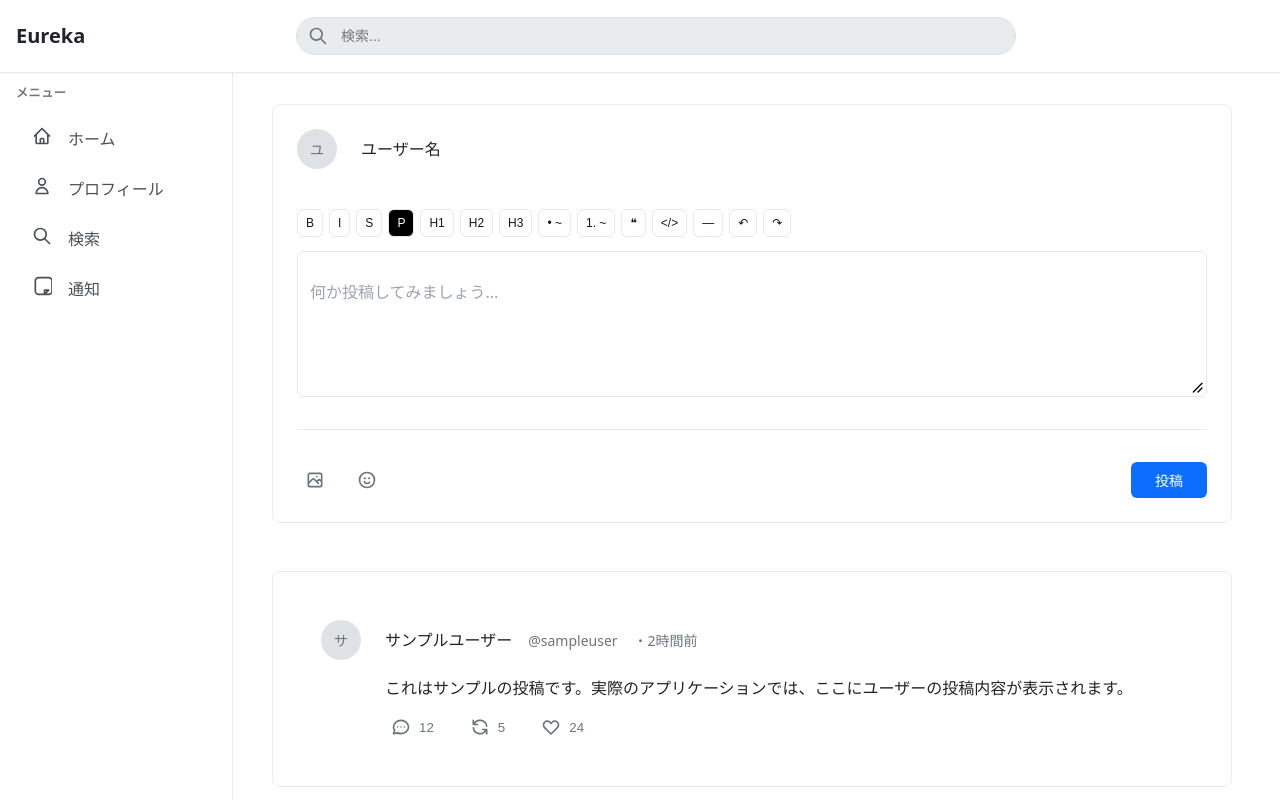
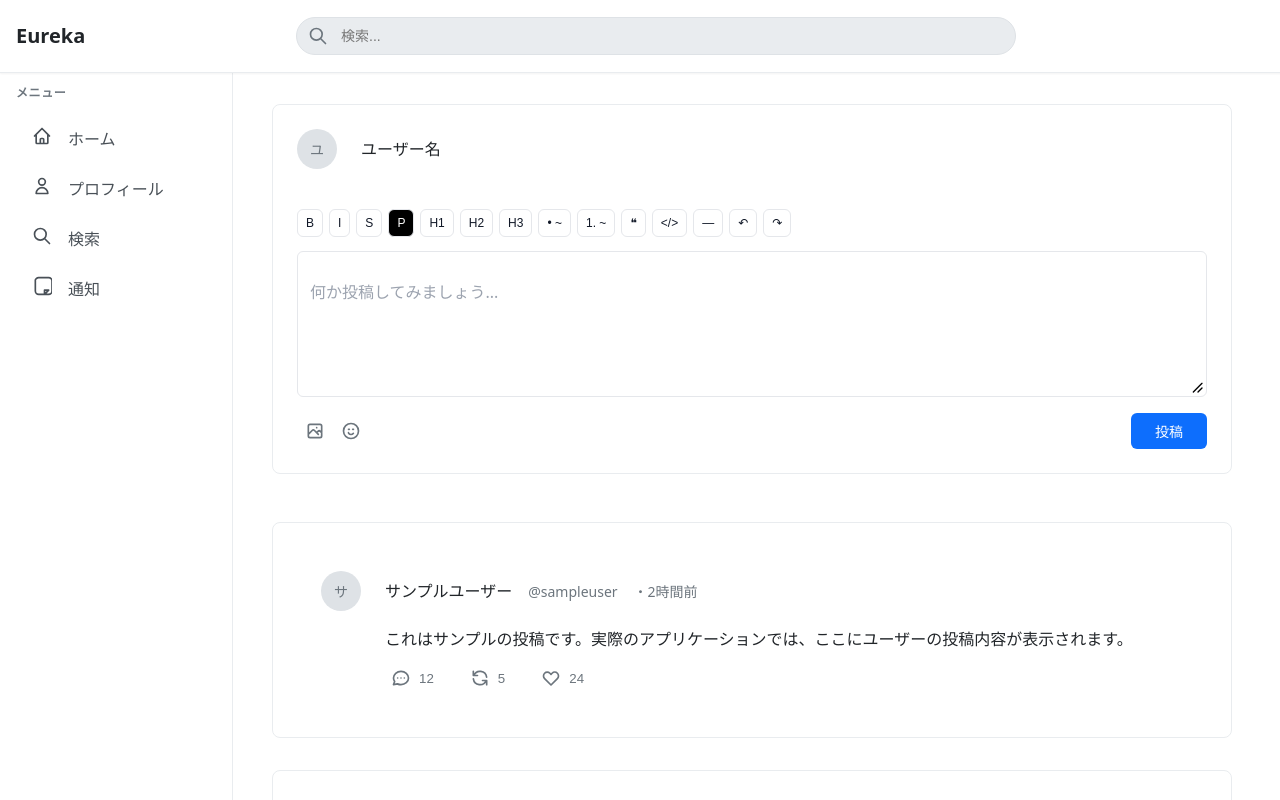
Before and after one commit to Uncle-Peke/eureka-editor-proto, a Next.js app in the folder frontend/: page / in a window 1280 px wide. Shown: the top 800 px of the page. Built offline with nearby package versions, Linux system fonts and the light colour scheme.

Commit message:
新しいEmojiButtonおよびImageButtonコンポーネントを追加し、PostEditorコンポーネントに統合しました。これにより、投稿エディターに絵文字と画像のボタン機能が追加されました。

```diff
--- /dev/null
+++ b/frontend/src/components/posts/EmojiButton.tsx
@@ -0,0 +1,30 @@
+import { IconButton } from "@/components/ui";
+
+interface EmojiButtonProps {
+  onClick?: () => void;
+  disabled?: boolean;
+}
+
+export default function EmojiButton({ onClick, disabled }: EmojiButtonProps) {
+  return (
+    <IconButton
+      icon={
+        <svg
+          style={{ width: "20px", height: "20px" }}
+          fill="none"
+          stroke="currentColor"
+          viewBox="0 0 24 24"
+        >
+          <path
+            strokeLinecap="round"
+            strokeLinejoin="round"
+            strokeWidth={2}
+            d="M14.828 14.828a4 4 0 01-5.656 0M9 10h1m4 0h1m-6 4h.01M21 12a9 9 0 11-18 0 9 9 0 0118 0z"
+          />
+        </svg>
+      }
+      onClick={onClick}
+      disabled={disabled}
+    />
+  );
+}
--- /dev/null
+++ b/frontend/src/components/posts/ImageButton.tsx
@@ -0,0 +1,30 @@
+import { IconButton } from "@/components/ui";
+
+interface ImageButtonProps {
+  onClick?: () => void;
+  disabled?: boolean;
+}
+
+export default function ImageButton({ onClick, disabled }: ImageButtonProps) {
+  return (
+    <IconButton
+      icon={
+        <svg
+          style={{ width: "20px", height: "20px" }}
+          fill="none"
+          stroke="currentColor"
+          viewBox="0 0 24 24"
+        >
+          <path
+            strokeLinecap="round"
+            strokeLinejoin="round"
+            strokeWidth={2}
+            d="M4 16l4.586-4.586a2 2 0 012.828 0L16 16m-2-2l1.586-1.586a2 2 0 012.828 0L20 14m-6-6h.01M6 20h12a2 2 0 002-2V6a2 2 0 00-2-2H6a2 2 0 00-2 2v12a2 2 0 002 2z"
+          />
+        </svg>
+      }
+      onClick={onClick}
+      disabled={disabled}
+    />
+  );
+}
--- a/frontend/src/components/posts/PostEditor.tsx
+++ b/frontend/src/components/posts/PostEditor.tsx
@@ -1,5 +1,7 @@
-import { Button, Card, Avatar, IconButton } from "@/components/ui";
+import { Button, Card, Avatar } from "@/components/ui";
 import TipTapEditor from "@/components/editor/TipTapEditor";
+import ImageButton from "./ImageButton";
+import EmojiButton from "./EmojiButton";
 
 interface PostEditorProps {
   content: string;
@@ -56,52 +58,18 @@ export default function PostEditor({
           display: "flex",
           alignItems: "center",
           justifyContent: "space-between",
-          paddingTop: "var(--spacing-4)",
-          borderTop: "1px solid var(--color-border-secondary)",
-          marginTop: "var(--spacing-4)",
+          paddingTop: "var(--spacing-1)",
+          marginTop: "var(--spacing-1)",
         }}
       >
         <div
           style={{
             display: "flex",
             alignItems: "center",
-            gap: "var(--spacing-2)",
           }}
         >
-          <IconButton
-            icon={
-              <svg
-                style={{ width: "20px", height: "20px" }}
-                fill="none"
-                stroke="currentColor"
-                viewBox="0 0 24 24"
-              >
-                <path
-                  strokeLinecap="round"
-                  strokeLinejoin="round"
-                  strokeWidth={2}
-                  d="M4 16l4.586-4.586a2 2 0 012.828 0L16 16m-2-2l1.586-1.586a2 2 0 012.828 0L20 14m-6-6h.01M6 20h12a2 2 0 002-2V6a2 2 0 00-2-2H6a2 2 0 00-2 2v12a2 2 0 002 2z"
-                />
-              </svg>
-            }
-          />
-          <IconButton
-            icon={
-              <svg
-                style={{ width: "20px", height: "20px" }}
-                fill="none"
-                stroke="currentColor"
-                viewBox="0 0 24 24"
-              >
-                <path
-                  strokeLinecap="round"
-                  strokeLinejoin="round"
-                  strokeWidth={2}
-                  d="M14.828 14.828a4 4 0 01-5.656 0M9 10h1m4 0h1m-6 4h.01M21 12a9 9 0 11-18 0 9 9 0 0118 0z"
-                />
-              </svg>
-            }
-          />
+          <ImageButton />
+          <EmojiButton />
         </div>
         <Button onClick={onPost} disabled={!content.trim()}>
           投稿
```
